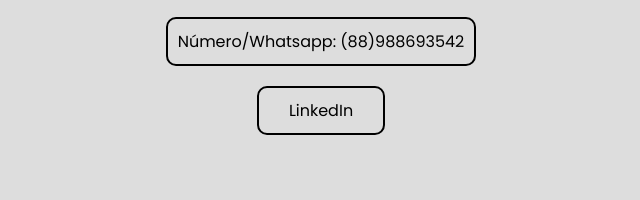
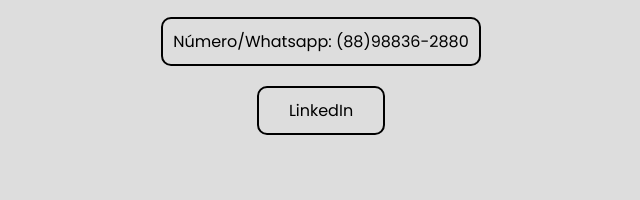
Before and after one commit to brunoalves99/Portfolio, a plain HTML site: page index.html in a window 1280 px wide. Shown: the part 3371-3571 px from the top of the page, 319-959 px from the left. Drawn offline with Linux system fonts and the light colour scheme.

Commit message:
Update index.html
New number

```diff
--- a/index.html
+++ b/index.html
@@ -178,7 +178,7 @@
                 <p>Email: brunosaturnino55@gmail.com</p>
             </div>
             <div class="cont-each">
-                <p>Número/Whatsapp: (88)988693542</p>
+                <p>Número/Whatsapp: (88)98836-2880</p>
             </div>
             <div class="cont-each">
                 <a href="https://www.linkedin.com/in/bruno-saturnino-alves-a57377200/" target="_blank">LinkedIn</a>
```
